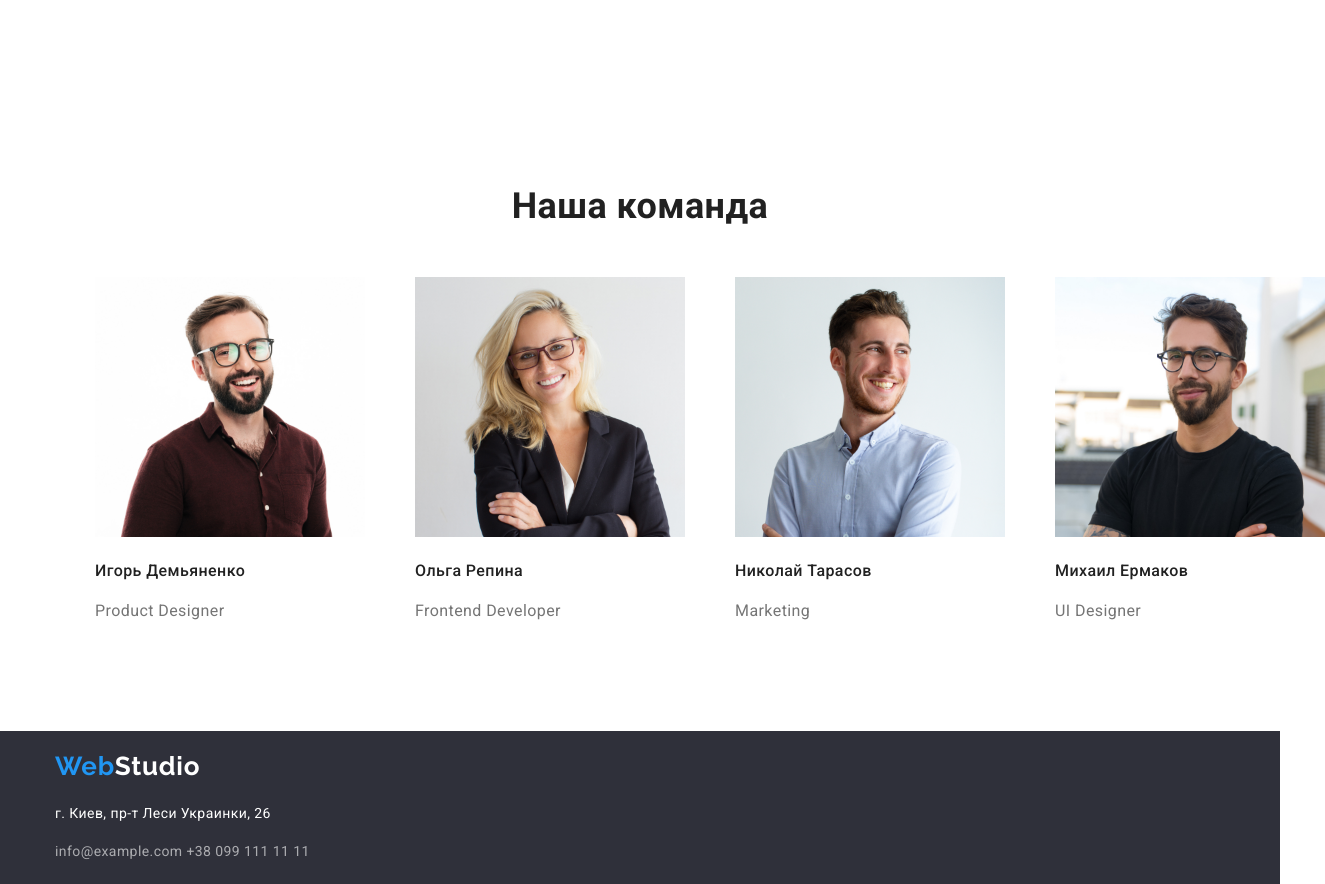
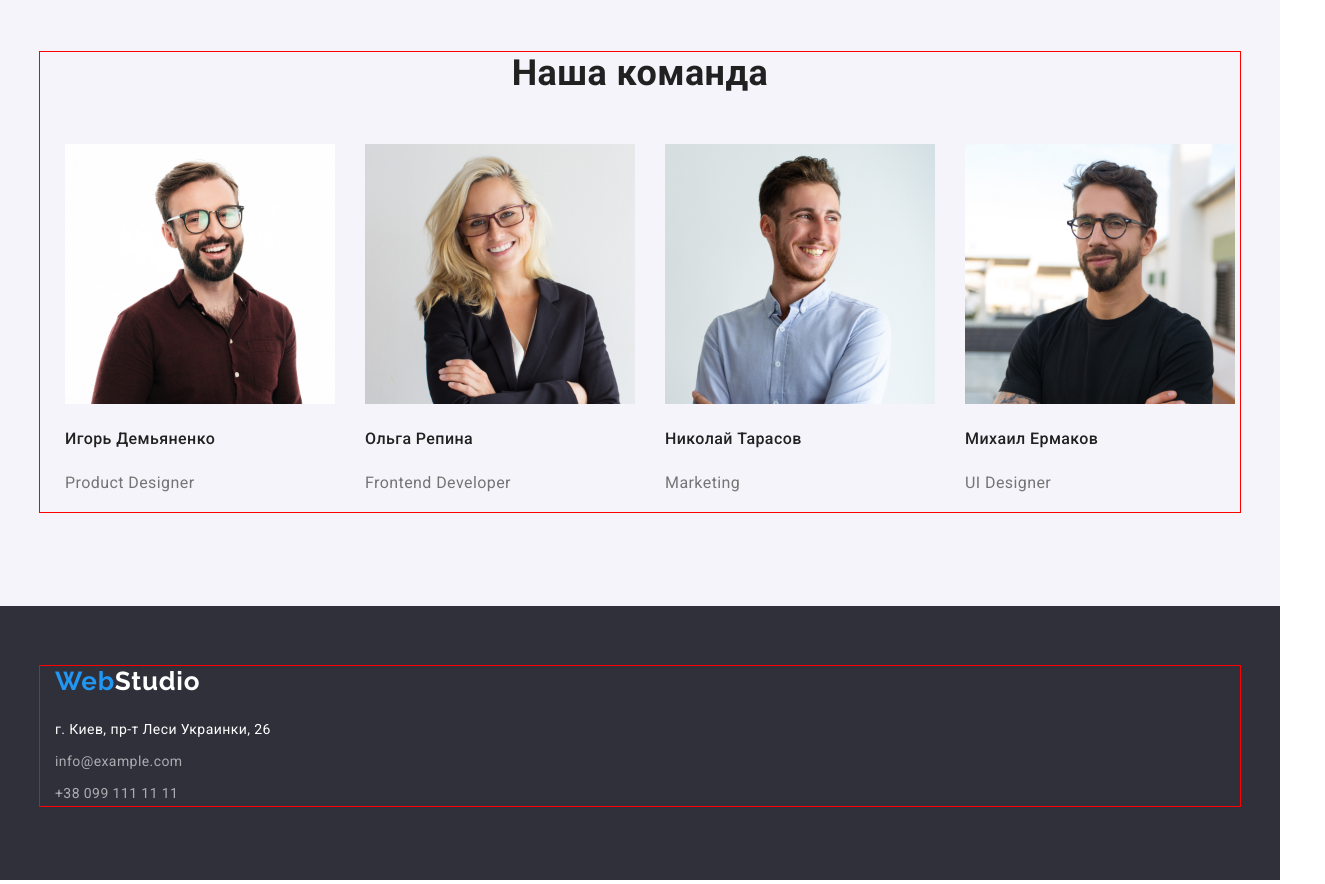
Before and after one commit to Konigina/goit-markup-hw-03, a plain HTML site: page index.html in a window 1280 px wide. Shown: the part 1513-2397 px from the top of the page, 1325 px wide, since content can reach past the window. Drawn offline with nearby package versions, Linux system fonts and the light colour scheme.

Commit message:
correcting mistakes

```diff
--- a/css/styles.css
+++ b/css/styles.css
@@ -14,7 +14,6 @@ main-grey: #757575;
 	--subheading-color: #212121;
 	--black: #000000;
 	--address: rgba(255, 255, 255, 0.6);
-	--portfolio-button: #f5f4fa;
 	--filer-button-bcg: #f5f4fa;
 }
 
@@ -38,9 +37,9 @@ body {
 	width: 1200px;
 	padding-left: 15px;
 	padding-right: 15px;
-	margin: 0 auto;
 	margin-left: auto;
 	margin-right: auto;
+	outline: 1px solid red;
 }
 
 /* header */
@@ -97,13 +96,22 @@ body {
 	color: var(--text-color);
 }
 
-.address-links {
+li .address-links {
 	color: var(--address);
 	text-decoration: none;
+	line-height: 1.71;
+}
+
+.footer-address-links {
+	text-decoration: none;
+	list-style: none;
+	padding-left: 0;
 }
 .address-text {
 	color: var(--white-color);
 	line-height: 1.71;
+	margin-top: 0;
+	margin-bottom: 8px;
 }
 
 .background {
@@ -183,13 +191,40 @@ body {
 	text-transform: uppercase;
 	color: var(--subheading-color);
 	margin-top: 0;
+	margin-bottom: 10px;
 }
 .list-item-main {
 	list-style: none;
 	margin-top: 0;
 	margin-bottom: 0;
+	margin-left: -30px;
+	margin-right: 0;
+
+	display: flex;
+	align-items: center;
 }
 
+.our-team-section {
+	padding-top: 94px;
+	padding-bottom: 94px;
+	margin-top: 0;
+	margin-bottom: 0;
+	background-color: var(--filer-button-bcg);
+}
+
+.list-item-main li:not(:first-child) {
+	margin-left: 30px;
+}
+
+.list-item-main h3,
+.list-item-main p {
+	text-align: left;
+	margin-left: 0;
+}
+
+.list-item-main p {
+	line-height: 1.71;
+}
 .heading {
 	font-weight: 700;
 	font-size: 36px;
@@ -245,7 +280,7 @@ body {
 .filter-button {
 	display: inline-block;
 	color: var(--subheading-color);
-	background-color: var(--portfolio-button);
+	background-color: var(--filer-button-bcg);
 	min-width: 130px;
 	text-align: center;
 	/*position: absolute;
@@ -351,6 +386,9 @@ ul.card-set {
 	margin-bottom: 20px;
 }
 .footer-container {
-	padding-top: 20px;
-	padding: 20px;
+	padding-top: 60px;
+	padding-bottom: 60px;
 }
+.footer-address-links > li {
+	margin-bottom: 8px;
+}
--- a/index.html
+++ b/index.html
@@ -44,7 +44,7 @@
 			<!--Особенности-->
 
 			<section class="hero">
-				<div class="background position">
+				<div class="container background position">
 					<h1 class="hero-title">
 						Эффективные решения
 						<br />
@@ -85,7 +85,7 @@
 			<section class="we-do-section">
 				<div class="container">
 					<h2 class="heading">Чем мы занимаемся</h2>
-					<ul class="list-item-main menu">
+					<ul class="list-item-main">
 						<li>
 							<img src="./images/box1.jpg" alt="Разметка сайтов" width="370" height="294" />
 						</li>
@@ -101,11 +101,11 @@
 
 			<!--Наша команда-->
 
-			<section class="section">
+			<section class="our-team-section">
 				<div class="container">
 					<h2 class="heading">Наша команда</h2>
 					<div>
-						<ul class="list-item-main menu">
+						<ul class="list-item-main">
 							<li>
 								<img
 									src="./images/ihor_demianenko.jpg"
@@ -145,9 +145,11 @@
 					<a class="logo link footer" href="./index.html"><span class="logo-blue">Web</span>Studio</a>
 				</div>
 				<address id="contacts">
-					<p class="address-text">г. Киев, пр-т Леси Украинки, 26</p>
-					<a class="address-links link" href="mailto:info@example.com">info@example.com</a>
-					<a class="address-links link" href="tel:+380991111111">+38 099 111 11 11</a>
+					<ul class="footer-address-links">
+						<li><p class="address-text">г. Киев, пр-т Леси Украинки, 26</p></li>
+						<li><a class="address-links" href="mailto:info@example.com">info@example.com</a></li>
+						<li><a class="address-links" href="tel:+380991111111">+38 099 111 11 11</a></li>
+					</ul>
 				</address>
 			</div>
 		</footer>
```
Also changed, not shown: portfolio.html (+10 -7 lines).
